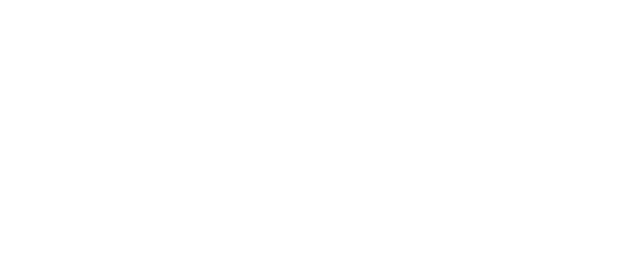
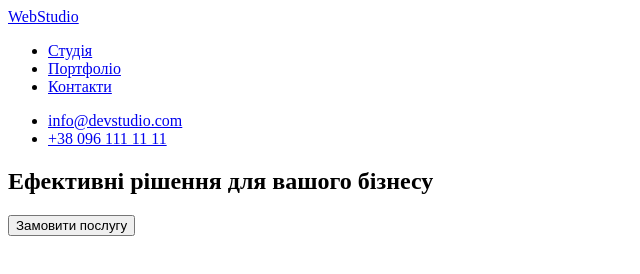
Before and after one commit to Daniel-Slavnyi/goit-markup-hw-01, a plain HTML site: page index.html in a window 1280 px wide. Shown: the whole page, without its empty margins (0-640 px from the left). Drawn offline with Linux system fonts and the light colour scheme.

Commit message:
добавляє секцію хедер і герой

```diff
--- a/css/main.css
+++ /dev/null
@@ -1,3 +0,0 @@
-body {
-    color: azure;
-}
--- a/index.html
+++ b/index.html
@@ -1,31 +1,39 @@
 <!DOCTYPE html>
-<html lang="en">
+<html lang="ua">
   <head>
-    <meta charset="UTF-8">
-    <meta http-equiv="X-UA-Compatible" content="IE=edge">
-    <meta name="viewport" content="width=device-width, initial-scale=1.0">
+    <meta charset="UTF-8" />
+    <meta http-equiv="X-UA-Compatible" content="IE=edge" />
+    <meta name="viewport" content="width=device-width, initial-scale=1.0" />
     <title>Document</title>
   </head>
   <body>
     <header>
-
+      <nav>
+        <a href="#"> WebStudio </a>
+        <ul>
+          <li><a href="#">Студія</a></li>
+          <li><a href="#">Портфоліо</a></li>
+          <li><a href="#">Контакти</a></li>
+        </ul>
+      </nav>
+      <ul>
+        <li><a href="mailto:info@devstudio.com">info@devstudio.com</a></li>
+        <li><a href="tel:+380961111111">+38 096 111 11 11</a></li>
+      </ul>
     </header>
     <main>
       <section>
-
+        <h1>
+            Ефективні рішення для вашого бізнесу
+        </h1>
+        <button type="button">
+            Замовити послугу
+        </button>
       </section>
-        <section>
-
-        </section>
-        <section>
-
-        </section>
-        <section>
-
-        </section>
+      <section></section>
+      <section></section>
+      <section></section>
     </main>
-    <footer>
-
-    </footer>
+    <footer></footer>
   </body>
 </html>
```
Also changed, not shown: .prettierrc.json (added). Lines whose indentation alone changed are shown as unchanged.
